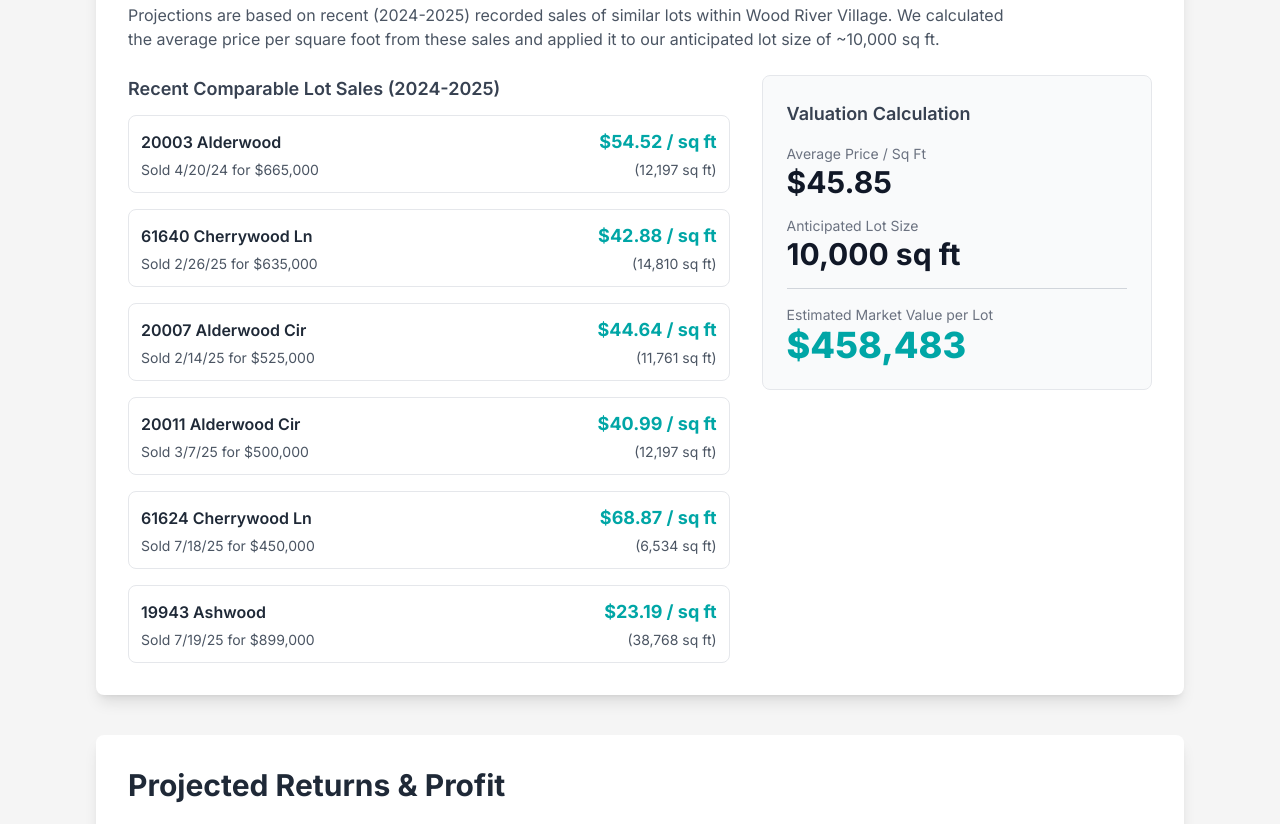
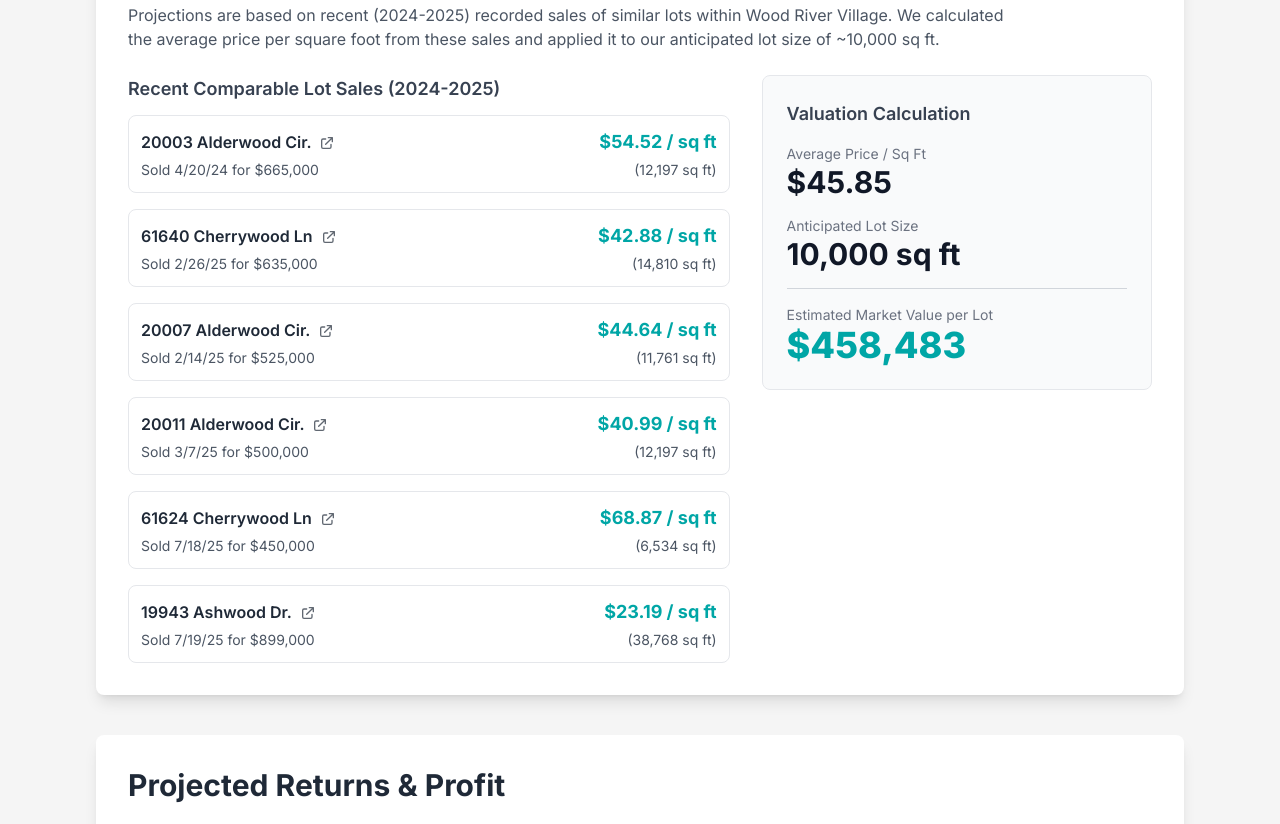
Before and after one commit to nickmac12/mario_infographic_project, a plain HTML site: page index.html in a window 1280 px wide. Shown: the part 2320-3144 px from the top of the page. Drawn offline with nearby package versions, Linux system fonts and the light colour scheme.

Commit message:
Update index.html

```diff
--- a/index.html
+++ b/index.html
@@ -247,7 +247,10 @@
                                 <!-- Comp Item 1 -->
                                 <div class="p-3 border border-gray-200 rounded-lg">
                                     <div class="flex justify-between items-center mb-1">
-                                        <span class="font-semibold text-gray-800">20003 Alderwood</span>
+                                        <a href="https://www.zillow.com/homedetails/20003-Alderwood-Cir-Bend-OR-97702/60584166_zpid/" target="_blank" rel="noopener noreferrer" class="font-semibold text-gray-800 hover:text-[#00A6A6] hover:underline">
+                                            20003 Alderwood Cir.
+                                            <svg xmlns="http://www.w3.org/2000/svg" class="h-4 w-4 inline-block ml-1 opacity-70" fill="none" viewBox="0 0 24 24" stroke="currentColor" stroke-width="2"> <path stroke-linecap="round" stroke-linejoin="round" d="M10 6H6a2 2 0 00-2 2v10a2 2 0 002 2h10a2 2 0 002-2v-4M14 4h6m0 0v6m0-6L10 14" /> </svg>
+                                        </a>
                                         <span class="font-bold text-lg text-[#00A6A6]">$54.52 / sq ft</span>
                                     </div>
                                     <div class="text-sm text-gray-600 flex justify-between">
@@ -258,7 +261,10 @@
                                 <!-- Comp Item 2 -->
                                 <div class="p-3 border border-gray-200 rounded-lg">
                                     <div class="flex justify-between items-center mb-1">
-                                        <span class="font-semibold text-gray-800">61640 Cherrywood Ln</span>
+                                        <a href="https://www.zillow.com/homedetails/61640-Cherrywood-Ln-Bend-OR-97702/60584766_zpid/" target="_blank" rel="noopener noreferrer" class="font-semibold text-gray-800 hover:text-[#00A6A6] hover:underline">
+                                            61640 Cherrywood Ln
+                                            <svg xmlns="http://www.w3.org/2000/svg" class="h-4 w-4 inline-block ml-1 opacity-70" fill="none" viewBox="0 0 24 24" stroke="currentColor" stroke-width="2"> <path stroke-linecap="round" stroke-linejoin="round" d="M10 6H6a2 2 0 00-2 2v10a2 2 0 002 2h10a2 2 0 002-2v-4M14 4h6m0 0v6m0-6L10 14" /> </svg>
+                                        </a>
                                         <span class="font-bold text-lg text-[#00A6A6]">$42.88 / sq ft</span>
                                     </div>
                                     <div class="text-sm text-gray-600 flex justify-between">
@@ -269,7 +275,10 @@
                                 <!-- Comp Item 3 -->
                                 <div class="p-3 border border-gray-200 rounded-lg">
                                     <div class="flex justify-between items-center mb-1">
-                                        <span class="font-semibold text-gray-800">20007 Alderwood Cir</span>
+                                        <a href="https://www.zillow.com/homedetails/20007-Alderwood-Cir-Bend-OR-97702/60584167_zpid/" target="_blank" rel="noopener noreferrer" class="font-semibold text-gray-800 hover:text-[#00A6A6] hover:underline">
+                                            20007 Alderwood Cir.
+                                            <svg xmlns="http://www.w3.org/2000/svg" class="h-4 w-4 inline-block ml-1 opacity-70" fill="none" viewBox="0 0 24 24" stroke="currentColor" stroke-width="2"> <path stroke-linecap="round" stroke-linejoin="round" d="M10 6H6a2 2 0 00-2 2v10a2 2 0 002 2h10a2 2 0 002-2v-4M14 4h6m0 0v6m0-6L10 14" /> </svg>
+                                        </a>
                                         <span class="font-bold text-lg text-[#00A6A6]">$44.64 / sq ft</span>
                                     </div>
                                     <div class="text-sm text-gray-600 flex justify-between">
@@ -280,7 +289,10 @@
                                 <!-- Comp Item 4 -->
                                 <div class="p-3 border border-gray-200 rounded-lg">
                                     <div class="flex justify-between items-center mb-1">
-                                        <span class="font-semibold text-gray-800">20011 Alderwood Cir</span>
+                                        <a href="https://www.zillow.com/homedetails/20011-Alderwood-Cir-Bend-OR-97702/60584168_zpid/" target="_blank" rel="noopener noreferrer" class="font-semibold text-gray-800 hover:text-[#00A6A6] hover:underline">
+                                            20011 Alderwood Cir.
+                                            <svg xmlns="http://www.w3.org/2000/svg" class="h-4 w-4 inline-block ml-1 opacity-70" fill="none" viewBox="0 0 24 24" stroke="currentColor" stroke-width="2"> <path stroke-linecap="round" stroke-linejoin="round" d="M10 6H6a2 2 0 00-2 2v10a2 2 0 002 2h10a2 2 0 002-2v-4M14 4h6m0 0v6m0-6L10 14" /> </svg>
+                                        </a>
                                         <span class="font-bold text-lg text-[#00A6A6]">$40.99 / sq ft</span>
                                     </div>
                                     <div class="text-sm text-gray-600 flex justify-between">
@@ -291,7 +303,10 @@
                                 <!-- Comp Item 5 -->
                                 <div class="p-3 border border-gray-200 rounded-lg">
                                     <div class="flex justify-between items-center mb-1">
-                                        <span class="font-semibold text-gray-800">61624 Cherrywood Ln</span>
+                                        <a href="https://www.zillow.com/homedetails/61624-Cherrywood-Ln-Bend-OR-97702/448018973_zpid/" target="_blank" rel="noopener noreferrer" class="font-semibold text-gray-800 hover:text-[#00A6A6] hover:underline">
+                                            61624 Cherrywood Ln
+                                            <svg xmlns="http://www.w3.org/2000/svg" class="h-4 w-4 inline-block ml-1 opacity-70" fill="none" viewBox="0 0 24 24" stroke="currentColor" stroke-width="2"> <path stroke-linecap="round" stroke-linejoin="round" d="M10 6H6a2 2 0 00-2 2v10a2 2 0 002 2h10a2 2 0 002-2v-4M14 4h6m0 0v6m0-6L10 14" /> </svg>
+                                        </a>
                                         <span class="font-bold text-lg text-[#00A6A6]">$68.87 / sq ft</span>
                                     </div>
                                     <div class="text-sm text-gray-600 flex justify-between">
@@ -302,7 +317,10 @@
                                 <!-- Comp Item 6 -->
                                 <div class="p-3 border border-gray-200 rounded-lg">
                                     <div class="flex justify-between items-center mb-1">
-                                        <span class="font-semibold text-gray-800">19943 Ashwood</span>
+                                        <a href="https://www.zillow.com/homedetails/19943-Ashwood-Dr-Bend-OR-97702/60584805_zpid/" target="_blank" rel="noopener noreferrer" class="font-semibold text-gray-800 hover:text-[#00A6A6] hover:underline">
+                                            19943 Ashwood Dr.
+                                            <svg xmlns="http://www.w3.org/2000/svg" class="h-4 w-4 inline-block ml-1 opacity-70" fill="none" viewBox="0 0 24 24" stroke="currentColor" stroke-width="2"> <path stroke-linecap="round" stroke-linejoin="round" d="M10 6H6a2 2 0 00-2 2v10a2 2 0 002 2h10a2 2 0 002-2v-4M14 4h6m0 0v6m0-6L10 14" /> </svg>
+                                        </a>
                                         <span class="font-bold text-lg text-[#00A6A6]">$23.19 / sq ft</span>
                                     </div>
                                     <div class="text-sm text-gray-600 flex justify-between">
```
